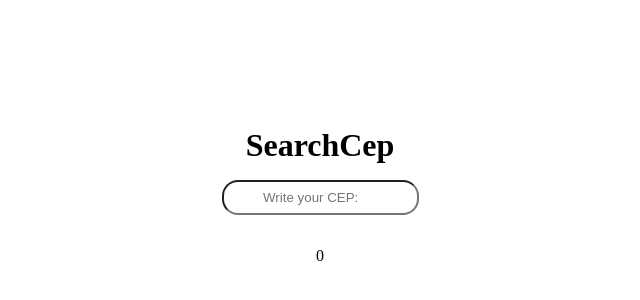
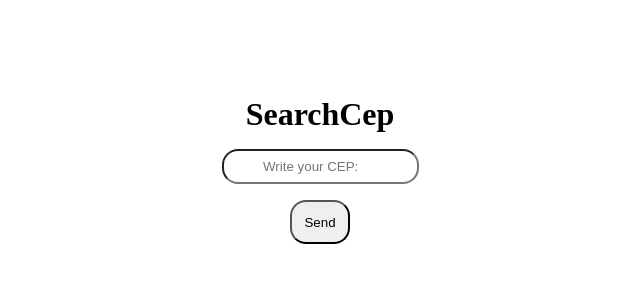
Before and after one commit to Deividi-Lucas/SearchCep, a React (Vite) app: page / in a window 1280 px wide. Shown: the part 204-504 px from the top of the page, without its empty margins (320-960 px from the left). Built offline with nearby package versions, Linux system fonts and the light colour scheme.

Commit message:
feat [ project finished ]

```diff
--- a/src/pages/Home/index.jsx
+++ b/src/pages/Home/index.jsx
@@ -2,15 +2,15 @@ import './style.scss'
 import Input from '../../components/Input'
 import { useState, useEffect } from 'react'
 import axios from 'axios'
-import PressEnter from '../../utils/PressEnter'
+import Button from '../../components/Button'
 
 export default function Home() {
-  const [cep, setCep] = useState(0)
+  const [cep, setCep] = useState('')
   const [data, setData] = useState(0)
 
-  function getCep(value) {
+  function getCep() {
     axios
-      .get(`https://viacep.com.br/ws/${value}/json/`)
+      .get(`https://viacep.com.br/ws/${data}/json/`)
       .then(Response => setCep(Response.data))
   }
   return (
@@ -23,8 +23,15 @@ export default function Home() {
         type="number"
       />
 
-      <span>{cep?.localidade}</span>
-      <span>{data}</span>
+      <Button title={'Send'} onclick={getCep} />
+
+      <span>
+        {cep?.localidade}
+        <br />
+        {cep?.uf}
+        <br />
+        {cep?.bairro}
+      </span>
     </div>
   )
 }
```
